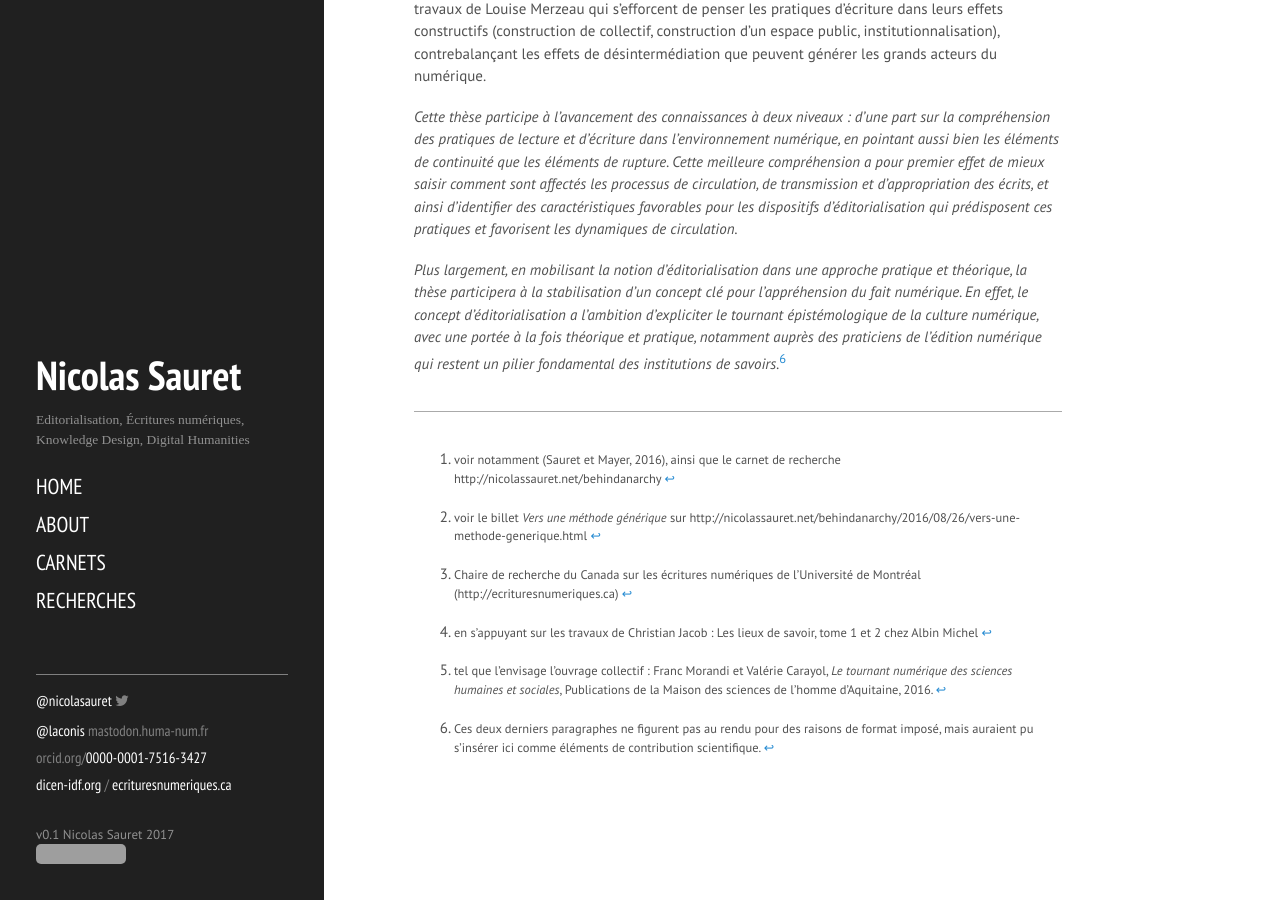
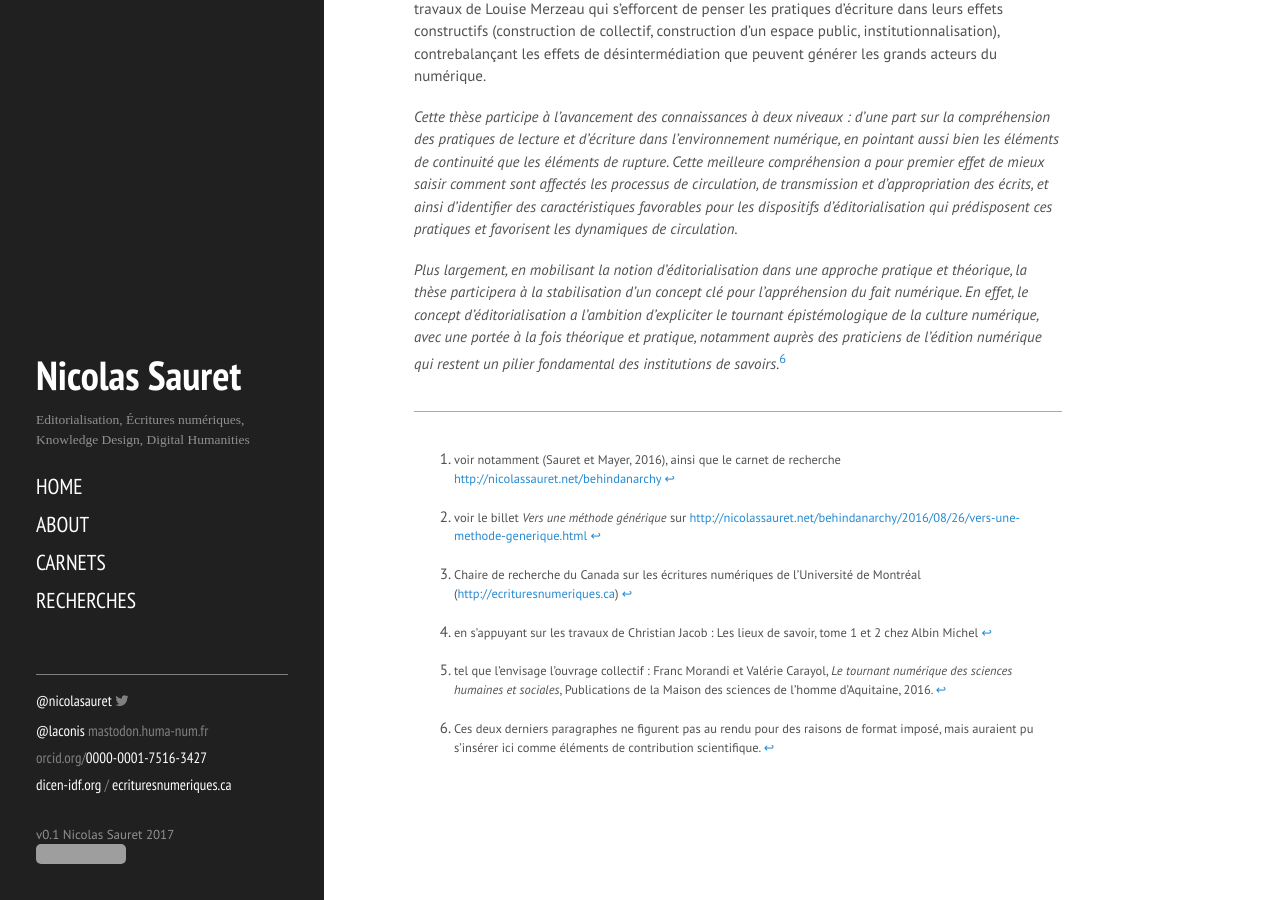
Before and after one commit to lakonis/lakonis.github.io, a Jekyll site: the page built from _posts/2016/2016-11-01-reformulation-du-projet-en-octobre-2016.md, in a window 1280 px wide and 900 px high, scrolled down 2942 px. Built offline with Jekyll 4.4.1, drawn with Linux system fonts in a browser that asks for light colours; nearby versions of some CDN libraries; a script that is not in the unit is left out; some of the changed lines change nothing that is shown; grey boxes are pictures that could not be loaded.

Commit message:
correction links

```diff
--- a/_posts/2016/2016-11-01-reformulation-du-projet-en-octobre-2016.md
+++ b/_posts/2016/2016-11-01-reformulation-du-projet-en-octobre-2016.md
@@ -64,13 +64,13 @@ L'intérêt de ces deux corpus réside dans la variété des pratiques et des di
 
 Cette double analyse de corpus et de dispositif procédera d'une approche mixte qualitative, quantitative et dispositive, en mobilisant les outils de textométrie, d'analyse de réseaux et études critiques. Cette triple approche a pu être testée en première année de thèse sur un autre corpus de littérature numérique, issue d'une expérience transmédia d'écriture fictionnelle collaborative, _Anarchy_[^1]. Un des résultat de cette étude a été de tester l'intérêt de la démarche, tout en questionnant la faisabilité d'une généricisation de la méthode pour les humanités numériques en général[^2].
 
-[^1]: voir notamment (Sauret et Mayer, 2016), ainsi que le carnet de recherche http://nicolassauret.net/behindanarchy
-[^2]: voir le billet _Vers une méthode générique_ sur http://nicolassauret.net/behindanarchy/2016/08/26/vers-une-methode-generique.html
+[^1]: voir notamment (Sauret et Mayer, 2016), ainsi que le carnet de recherche [http://nicolassauret.net/behindanarchy](http://nicolassauret.net/behindanarchy)
+[^2]: voir le billet _Vers une méthode générique_ sur [http://nicolassauret.net/behindanarchy/2016/08/26/vers-une-methode-generique.html](http://nicolassauret.net/behindanarchy/2016/08/26/vers-une-methode-generique.html)
 
 
 En parallèle et pour nourrir la réflexion théorique, j'envisage un volet expérimental avec la conception d'un dispositif prototypal d'écriture et d'édition qui s’appuiera sur résultats et les conclusions des travaux d'analyse. Ce volet prend corps au sein de la collaboration entre la CRC sur les écritures numériques[^3] et l'éditeur scientifique Érudit.
 
-[^3]: Chaire de recherche du Canada sur les écritures numériques de l'Université de Montréal (http://ecrituresnumeriques.ca)
+[^3]: Chaire de recherche du Canada sur les écritures numériques de l'Université de Montréal ([http://ecrituresnumeriques.ca](http://ecrituresnumeriques.ca))
 
 ## État de la question
 
```
